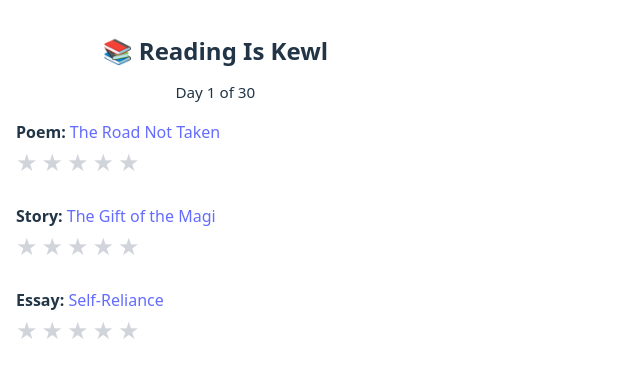
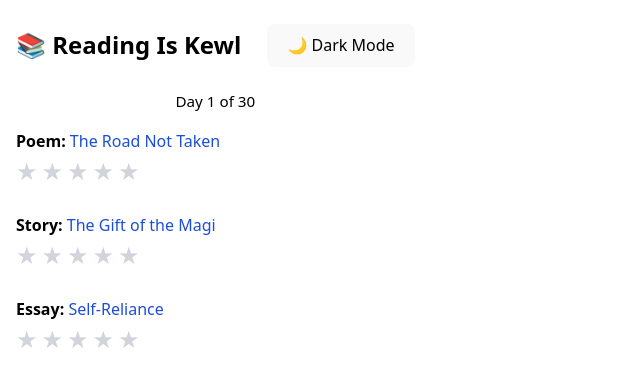
Before and after one commit to fluffhead98/readingiskewl, a React (Vite) app: page / in a window 1280 px wide. Shown: the top 370 px of the page, without its empty margins (0-640 px from the left). Built offline with nearby package versions, Linux system fonts and the light colour scheme.

Commit message:
Add dark mode with system theme detection

```diff
--- a/src/App.jsx
+++ b/src/App.jsx
@@ -6,10 +6,19 @@ import RatingsHistory from './components/RatingsHistory';
 const App = () => {
   const [day, setDay] = useState(1);
   const [ratings, setRatings] = useState(() => JSON.parse(localStorage.getItem('ratings')) || {});
+  const [darkMode, setDarkMode] = useState(() => {
+    const saved = localStorage.getItem('darkMode');
+    if (saved !== null) return JSON.parse(saved);
+    return window.matchMedia && window.matchMedia('(prefers-color-scheme: dark)').matches;
+  });
 
   useEffect(() => {
     localStorage.setItem('ratings', JSON.stringify(ratings));
   }, [ratings]);
+
+  useEffect(() => {
+    localStorage.setItem('darkMode', JSON.stringify(darkMode));
+  }, [darkMode]);
 
   const handleRate = (type, value) => {
     const key = `${type}-${day}`;
@@ -21,14 +30,26 @@ const App = () => {
   const totalReadings = readingList.length * 3;
   const percentComplete = Math.round((completedCount / totalReadings) * 100);
 
+  const backgroundColor = darkMode ? '#111' : '#fff';
+  const textColor = darkMode ? '#eee' : '#000';
+
   return (
     <div style={{
       maxWidth: '600px',
       margin: '0 auto',
       padding: '1rem',
-      fontFamily: 'system-ui, sans-serif'
+      fontFamily: 'system-ui, sans-serif',
+      backgroundColor,
+      color: textColor,
+      minHeight: '100vh'
     }}>
-      <h1 style={{ fontSize: '1.5rem', textAlign: 'center' }}>📚 Reading Is Kewl</h1>
+      <div style={{ display: 'flex', justifyContent: 'space-between', alignItems: 'center' }}>
+        <h1 style={{ fontSize: '1.5rem' }}>📚 Reading Is Kewl</h1>
+        <button onClick={() => setDarkMode(prev => !prev)}>
+          {darkMode ? '☀️ Light Mode' : '🌙 Dark Mode'}
+        </button>
+      </div>
+
       <p style={{ textAlign: 'center', fontSize: '0.95rem' }}>
         Day {day} of {readingList.length}
       </p>
@@ -39,9 +60,14 @@ const App = () => {
             <p style={{ margin: 0 }}>
               <strong>{type.charAt(0).toUpperCase() + type.slice(1)}:</strong>{' '}
               <a
-                href={current[type].url}
+                href={
+                  type === 'poem'
+                    ? `https://www.poetryfoundation.org/search?query=${encodeURIComponent(current[type].title)}`
+                    : current[type].url
+                }
                 target="_blank"
                 rel="noopener noreferrer"
+                style={{ color: darkMode ? '#93c5fd' : '#1d4ed8' }}
               >
                 {current[type].title}
               </a>
@@ -68,7 +94,7 @@ const App = () => {
       <div style={{ marginTop: '1.5rem' }}>
         <p style={{ textAlign: 'center' }}>📈 {percentComplete}% complete</p>
         <div style={{
-          background: '#eee',
+          background: darkMode ? '#333' : '#eee',
           borderRadius: '8px',
           overflow: 'hidden',
           height: '12px',
@@ -78,7 +104,7 @@ const App = () => {
           <div style={{
             height: '100%',
             width: `${percentComplete}%`,
-            background: '#4ade80'
+            background: darkMode ? '#22c55e' : '#4ade80'
           }} />
         </div>
       </div>
```
